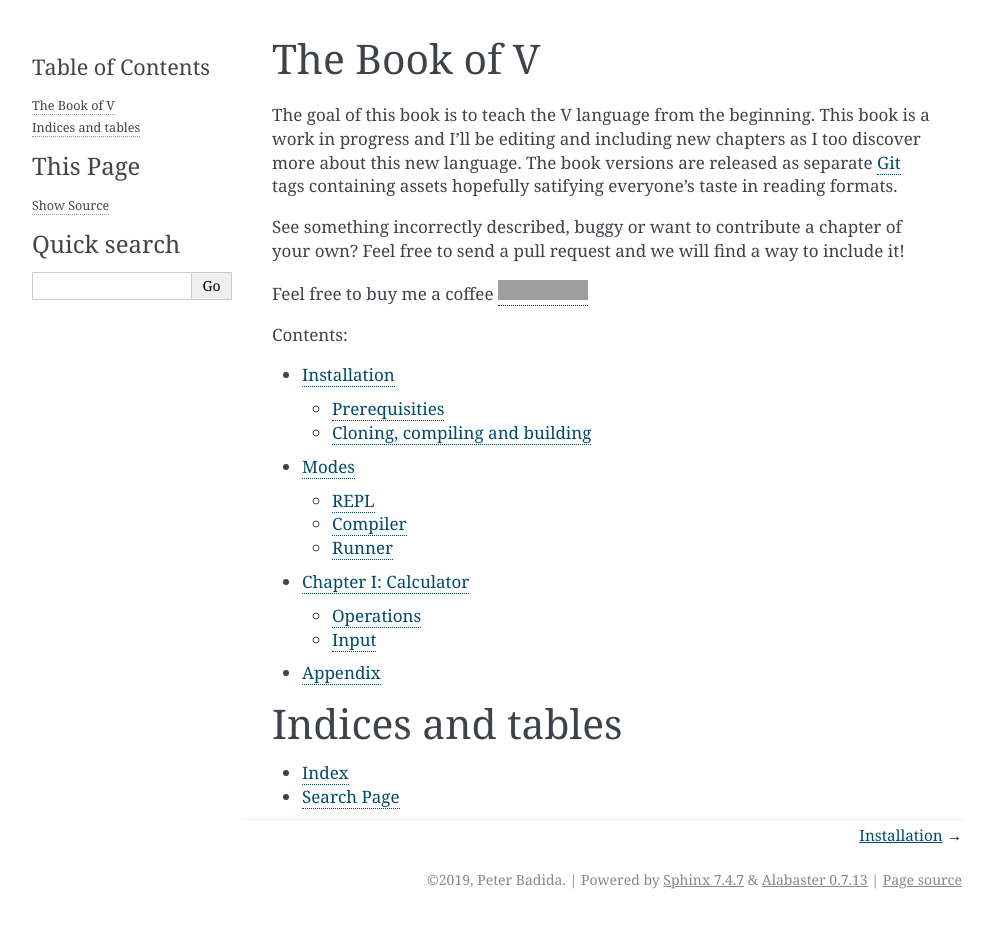
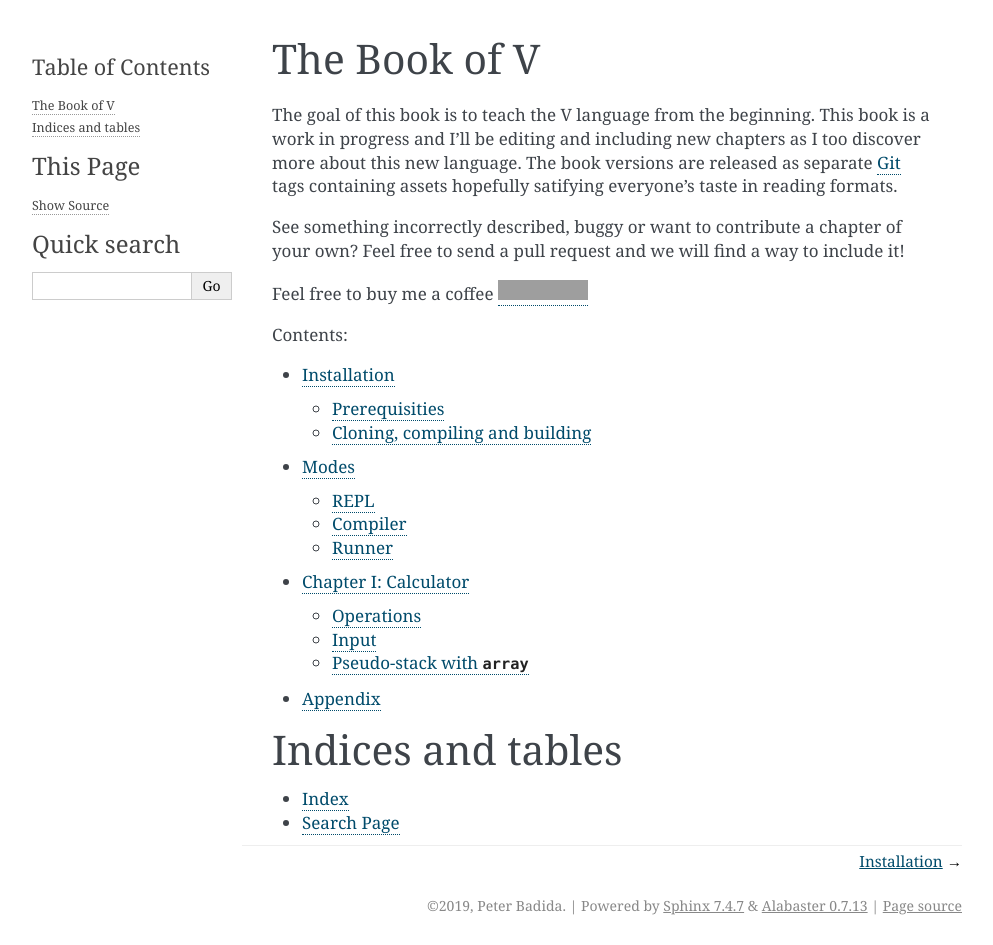
Before and after one commit to KeyWeeUsr/the-book-of-v, a Sphinx documentation site: the page built from source/index.rst, in a window 1280 px wide and 945 px high. Shown: the whole window, without its empty margins (148-1141 px from the left). Built offline with Sphinx 7.4.7, drawn with Linux system fonts in a browser that asks for light colours; grey boxes are pictures that could not be loaded.

Commit message:
[FIX] Separate RPN section as 'Pseudo-stack with array'

```diff
--- a/source/chapter-1-calculator.rst
+++ b/source/chapter-1-calculator.rst
@@ -106,6 +106,9 @@ to the executable is added as the next argument.
     ...
     ["./calc", "argument"]
 
+Pseudo-stack with |array_type|_
+-------------------------------
+
 Once we can access the console arguments, we can quickly implement so called
 |rpn|_ with a |for_loop|_ and |if_cond|_. First we skip the executable path:
 
@@ -122,6 +125,7 @@ specify the type of all values in it as ``<name> := []<type>``.
 
 After we use a :doc:`keyword <keywords>` ``mut``, we mark the variable as
 editable and can use ``<<`` operator for the array to append a new value to it.
+
 Currently there is no quick way for popping the last element from an array
 while removing it at the same time, therefore we will access the last element
 by its position in angle brackets (``array[idx]``) in the array and then use
```
